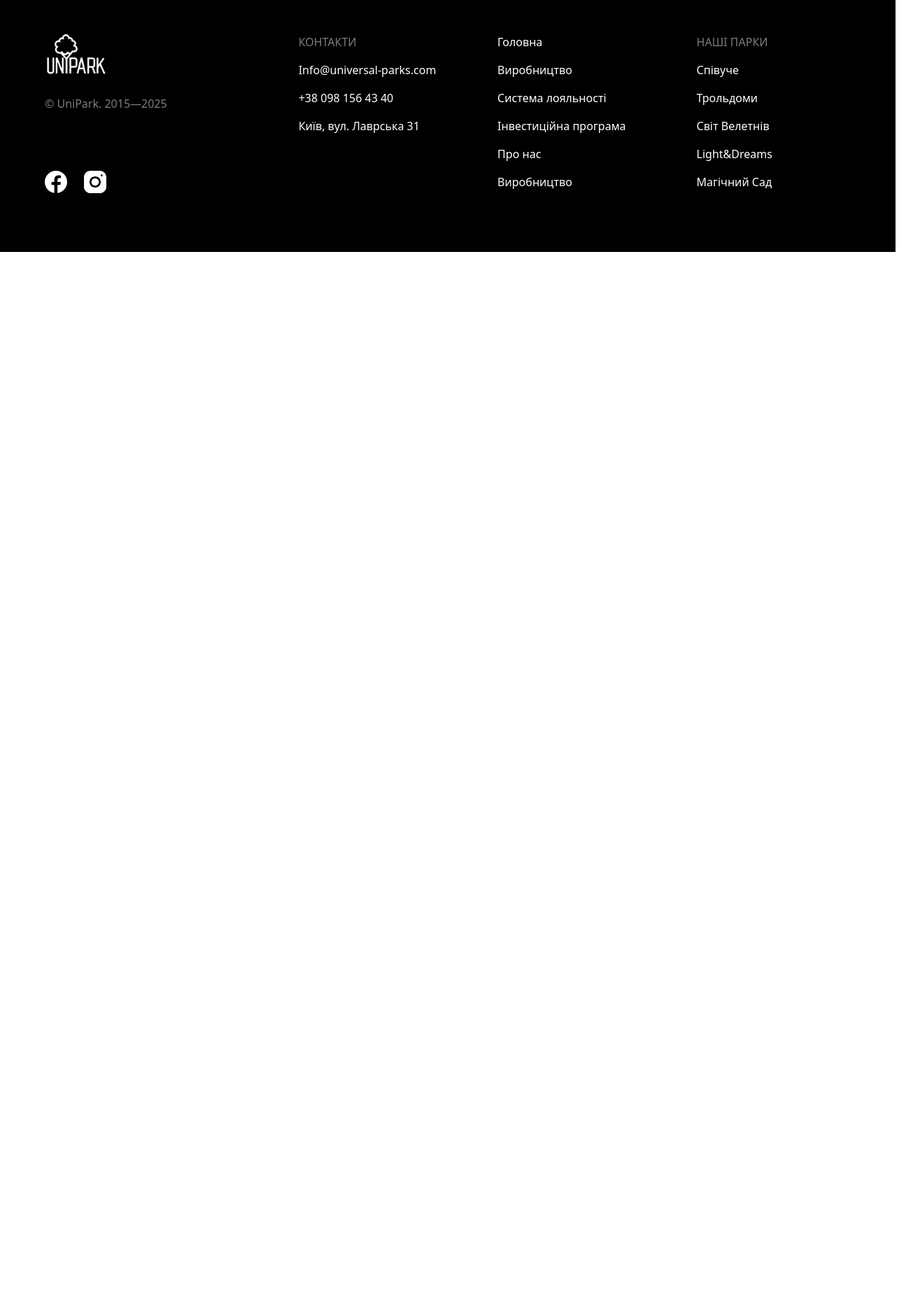
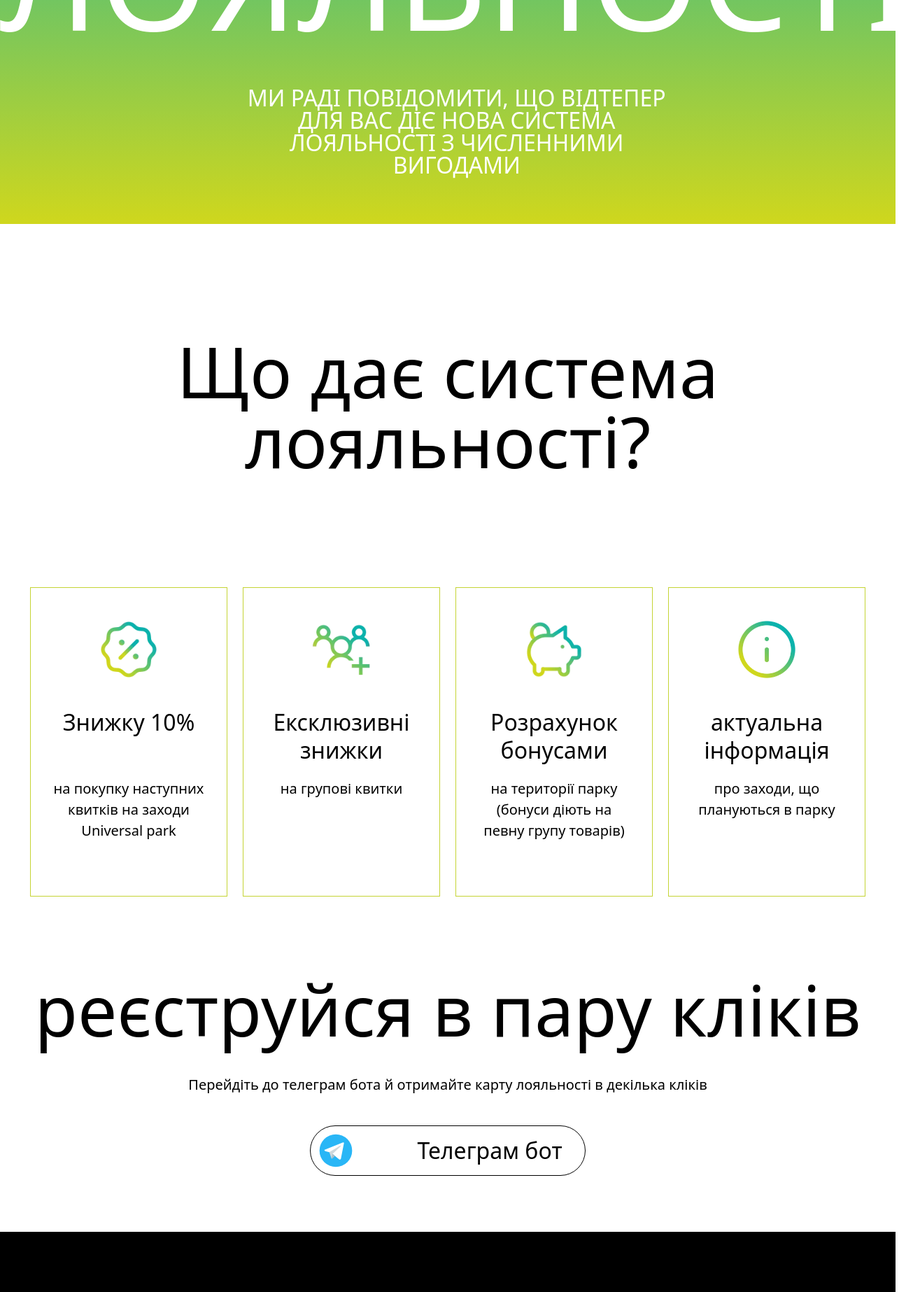
Before and after one commit to vadim4web/unipark-com-ua, a Vue app: page /discount in a window 1280 px wide. Shown: the part 440-2286 px from the top of the page at 70% size, 1305 px wide, since content can reach past the window. Before the commit the page ends 800 px from the top, so only its background shows below. Built offline with nearby package versions, Linux system fonts and the light colour scheme; no server answers.

Commit message:
discount is fortunately done relatively quick

```diff
--- a/src/components/LanguageToggler.vue
+++ b/src/components/LanguageToggler.vue
@@ -25,7 +25,7 @@ onMounted(async () => setLanguage(localStorage.getItem('lang') || (await getLang
       :key="index"
       @click="setLanguage(language)"
     >
-			<a role="button">
+			<a role="button" :class="{ selected : $i18n.locale === language }">
 				{{ language }}
 			</a>
     </li>
@@ -42,5 +42,9 @@ onMounted(async () => setLanguage(localStorage.getItem('lang') || (await getLang
 		border-left: 1px solid var(--text-color);
 		padding-inline: 0.33em;
 	}
+
+  .selected {
+    color: var(--link-color);
+  }
 }
 </style>
--- a/src/i18n/index.js
+++ b/src/i18n/index.js
@@ -21,17 +21,14 @@ const messages = {
 		toggleLangTip: 'Мова',
 
 		back: 'Повернутися',
-
 		contacts: 'КОНТАКТИ',
 		parks: 'НАШІ ПАРКИ',
 		address: 'Київ, вул. Лаврська 31',
 
 		invest_h3: 'Інвестиції в Юніверсал парк ЮА',
-
 		invest_top_left: 'про UNIVERSAL PARK',
 		invest_top_left_: 'у соціальних мережах',
 		invest_top_left_1: 'Адреса',
-
 		invest_top_right: 'Умови',
 		invest_top_right_: 'До 25% річних або індивідуальні умови в залежності від участі в проекті',
 		invest_top_right_1: 'Сума інвестицій',
@@ -41,22 +38,33 @@ const messages = {
 		invest_top_right_3: 'За рахунок чого будуть виплачуватися проценти',
 		invest_top_right_3_: 'Основний дохід компанії формується за рахунок вхідного квитка. Середня ціна квитка 225 грн з людини.',
 		invest_top_right_4: 'Кожен наш проект відвідує протягом року від 100 тисяч людей',
-
 		invest_mid_center: 'ФIНАНСОВа МОДЕЛь',
 		invest_mid_p1: 'вхiдний квиток',
 		invest_mid_p2: 'громадське харчування',
 		invest_mid_p3: 'сувенiрна продукцiя',
 		invest_mid_p4: 'спонсорськi пакети',
-
 		invest_stats: 'ПРИКЛАДИ ВIДВIДУВАНОСТI НАШИХ ПРОЄКТIВ',
 		invest_stats_upto: 'до',
 		invest_stats_peryear: 'в рік',
 		invest_stats_upto_: 'тисяч',
 		invest_stats_upto__: 'відвідувачів',
-
 		invest_CTA: 'є пропозиції? Звертайтеся!',
 		invest_CTA_mail: 'Твій email',
 		invest_CTA_send: 'ВІДПРАВИТИ',
+
+		discount_h3: 'Ми раді повідомити, що відтепер для Вас діє нова система лояльності з численними вигодами',
+		discount_mid_h3: 'Що дає система лояльності?',
+		discount_benefit_1: 'Знижку 10%',
+		discount_benefit_2: 'Ексклюзивні знижки',
+		discount_benefit_3: 'Розрахунок бонусами',
+		discount_benefit_4: 'актуальна інформація',
+		discount_benefit_1_: 'на покупку наступних квитків на заходи Universal park',
+		discount_benefit_2_: 'на групові квитки',
+		discount_benefit_3_: 'на території парку (бонуси діють на певну групу товарів)',
+		discount_benefit_4_: 'про заходи, що плануються в парку',
+		discount_CTA: 'реєструйся в пару кліків',
+		discount_CTA_: 'Перейдіть до телеграм бота й отримайте карту лояльності в декілька кліків',
+		discount_CTA_1: 'Телеграм бот',
 	},
 	en: {
 		main: 'Main',
@@ -71,51 +79,56 @@ const messages = {
 
 		production: 'Production',
 		invest: 'Investment Program',
-		discount: 'Loyalty Scheme',
+		discount: 'Loyalty System',
 		about: 'About Us',
 		toggleTheme_dark: 'To light theme',
 		toggleTheme_light: 'To dark theme',
 		toggleLangTip: 'Language',
-
 		back: 'Go back',
-
 		contacts: 'CONTACTS',
 		parks: 'OUR PARKS',
 		address: 'Kyiv, Lavrska St, 31',
 
 		invest_h3: 'Investments in Universal Park UA',
-
 		invest_top_left: 'about UNIVERSAL PARK',
 		invest_top_left_: 'on social networks',
 		invest_top_left_1: 'Address',
-
 		invest_top_right: 'Conditions',
 		invest_top_right_: 'Up to 25% per annum or individual conditions depending on participation in the project',
 		invest_top_right_1: 'Investment amount',
 		invest_top_right_1_: 'From $25,000',
 		invest_top_right_2: 'Guarantees',
 		invest_top_right_2_: 'We sign an investment agreement as well as a personal notarial agreement with the owner of the company',
-
 		invest_top_right_3: 'What will interest be paid for?',
 		invest_top_right_3_: 'The company\'s main income comes from admission tickets. The average ticket price is 225 UAH per person.',
 		invest_top_right_4: 'Each of our projects is visited by 100 thousand or more people per year',
-
 		invest_mid_center: 'FINANCIAL MODEL',
-
 		invest_mid_p1: 'entrance ticket',
 		invest_mid_p2: 'catering',
 		invest_mid_p3: 'souvenir products',
 		invest_mid_p4: 'sponsorship packages',
-
 		invest_stats: 'EXAMPLES OF THE VISIBILITY OF OUR PROJECTS',
 		invest_stats_upto: 'up to',
 		invest_stats_upto_: 'thousands',
 		invest_stats_upto__: 'of visitors',
 		invest_stats_peryear: 'per year',
-
 		invest_CTA: 'Have any suggestions? Contact us!',
 		invest_CTA_mail: 'Your email',
 		invest_CTA_send: 'SEND',
+
+		discount_h3: 'We are pleased to announce that from now on a new loyalty system with numerous benefits is available for you',
+		discount_mid_h3: 'What does the loyalty system provide?',
+		discount_benefit_1: '10% discount',
+		discount_benefit_2: 'Exclusive discounts',
+		discount_benefit_3: 'Payment with bonuses ',
+		discount_benefit_4: 'Up-to-date information',
+		discount_benefit_1_: 'for purchasing future tickets to Universal Park events',
+		discount_benefit_2_: 'for group tickets',
+		discount_benefit_3_: 'within the park (bonuses apply to a specific group of products)',
+		discount_benefit_4_: 'about upcoming events in the park',
+		discount_CTA: 'register in just a few clicks',
+		discount_CTA_: 'Go to the Telegram bot and get a loyalty card in just a few clicks',
+		discount_CTA_1: 'Telegram bot',
 	},
 }
 
--- a/src/views/DiscountPage.vue
+++ b/src/views/DiscountPage.vue
@@ -1,10 +1,95 @@
 <script setup>
+import DISCOUNT from '~/assets/icons/DISCOUNT.png'
+import EXTRA from '~/assets/icons/EXTRA.png'
+import BONUS from '~/assets/icons/BONUS.png'
+import INFO from '~/assets/icons/INFO.png'
+import telegram from '~/assets/icons/telegram.svg'
 </script>
 
 <template>
 	<main class="discount">
-		Discount
+		<section class="head w-full h-[42.5rem] grid grid-rows-2 justify-items-center text-center">
+			<h2 class="self-end text-[12.5rem] uppercase text-pro-bold leading-[69%] relative top-[3.5rem]">
+				{{ $t('discount').split(' ')[0] }}<br>
+				{{ $t('discount').split(' ')[1] }}
+			</h2>
+			<h3 class="self-start text-[2rem] uppercase relative top-[9rem] w-[36ch] leading-none">{{ $t('discount_h3') }}</h3>
+		</section>
+		<section class="main-info flex flex-col items-center">
+			<h3 class="text-pro-bold text-[6.25rem] w-[20ch] text-center leading-none">
+				{{ $t('discount_mid_h3') }}
+			</h3>
+			<div class="cards grid grid-cols-4 h-[37.5rem] gap-[1.5rem]">
+				<div class="card text-center grid grid-rows-[7rem_5rem_1fr] justify-items-center outline outline-(--accent) gap-[1.25rem]">
+					<img :src="DISCOUNT" alt="DISCOUNT">
+					<h4 class="text-pro-bold text-[2rem] leading-[125%]">{{ $t('discount_benefit_1') }}</h4>
+					<p class="text-[1.25rem]">{{ $t('discount_benefit_1_') }}</p>
+				</div>
+				<div class="card text-center grid grid-rows-[7rem_5rem_1fr] justify-items-center outline outline-(--accent) gap-[1.25rem]">
+					<img :src="EXTRA" alt="EXTRA">
+					<h4 class="text-pro-bold text-[2rem] leading-[125%]">{{ $t('discount_benefit_2') }}</h4>
+					<p class="text-[1.25rem]">{{ $t('discount_benefit_2_') }}</p>
+				</div>
+				<div class="card text-center grid grid-rows-[7rem_5rem_1fr] justify-items-center outline outline-(--accent) gap-[1.25rem]">
+					<img :src="BONUS" alt="BONUS">
+					<h4 class="text-pro-bold text-[2rem] leading-[125%]">{{ $t('discount_benefit_3') }}</h4>
+					<p class="text-[1.25rem]">{{ $t('discount_benefit_3_') }}</p>
+				</div>
+				<div class="card text-center grid grid-rows-[7rem_5rem_1fr] justify-items-center outline outline-(--accent) gap-[1.25rem]">
+					<img :src="INFO" alt="INFO">
+					<h4 class="text-pro-bold text-[2rem] leading-[125%]">{{ $t('discount_benefit_4') }}</h4>
+					<p class="text-[1.25rem]">{{ $t('discount_benefit_4_') }}</p>
+				</div>
+			</div>
+		</section>
+		<section class="call-to-action text-center flex flex-col items-center h-[30rem] gap-[3rem]">
+			<h3 class="text-pro-bold text-[6.25rem] leading-none">{{ $t('discount_CTA') }}</h3>
+			<p class="text-[1.25rem] leading-none">{{ $t('discount_CTA_') }}</p>
+			<a href="https://t.me/universal_park_bot" target="_blank" rel="noopener noreferrer" class="register-via-telegram flex items-center justify-between text-pro-bold rounded-full h-[4.5rem] text-[2rem] w-[21.5ch]">
+				<img :src="telegram" alt="telegram" class="w-[3.5rem] h-[3.5rem]">
+				{{ $t('discount_CTA_1') }}
+			</a>
+		</section>
 	</main>
 </template>
 
-<style lang="scss" scoped></style>
+<style lang="scss" scoped>
+.head {
+	background: var(--gradient-bg);
+	color: var(--bg-color);
+}
+
+.main-info,
+.main-info .cards {
+	padding-top: 10rem;
+}
+
+.main-info {
+	padding-inline: clamp(5.5vmin, 4rem, 3vmax);
+}
+
+.card {
+	padding-block: 2.5rem;
+	padding-inline: 2rem;
+}
+
+.card img {
+	width: 6rem;
+	height: 6rem;
+}
+
+.call-to-action {
+	padding-top: 7rem;
+}
+
+.register-via-telegram {
+	border: 1px solid var(--text-color);
+	padding: 0.5rem 2rem 0.5rem 0.5rem;
+	transition: border-color 0.25s, color 0.25s;
+}
+
+.register-via-telegram:hover,
+.register-via-telegram:active {
+	border-color: var(--link-color);
+}
+</style>
--- a/src/views/InvestPage.vue
+++ b/src/views/InvestPage.vue
@@ -1,5 +1,5 @@
 <script setup>
-import { ref, computed } from 'vue'
+import { ref } from 'vue'
 import emailjs from '@emailjs/browser'
 
 import TICKETS from '~/assets/icons/TICKETS.png'
@@ -13,10 +13,6 @@ const USER_KEY = import.meta.env.VITE_EMAILJS_USER_KEY
 
 const email = ref('')
 
-const emailSubjectQueryString = (() => `?subject=FEEDBACK REQUEST from ${email.value}!`)
-
-
-
 const submitForm = async () => {
 	const emailString = `${email.value}`
 
@@ -29,9 +25,7 @@ const submitForm = async () => {
 			SERVICE_ID,
 			TEMPLATE_ID,
 			templateParams,
-			{
-				publicKey: USER_KEY,
-			}
+			{	publicKey: USER_KEY	}
 		)
 		console.log('Email sent successfully!', response)
 	} catch (error) {
@@ -45,11 +39,11 @@ const submitForm = async () => {
 <template>
 	<main class="invest">
 		<section class="head w-full h-[42.5rem] grid grid-rows-2 justify-items-center">
-			<h2 class="self-end text-[12.5rem] uppercase text-pro-bold text-center leading-[69%]">
+			<h2 class="self-end text-[12.5rem] uppercase text-pro-bold text-center leading-[69%] relative top-[3.5rem]">
 				{{ $t('invest').split(' ')[0] }}<br>
 				{{ $t('invest').split(' ')[1] }}
 			</h2>
-			<h3 class="self-start text-[1.9rem] uppercase relative top-[5rem]">{{ $t('invest_h3') }}</h3>
+			<h3 class="self-start text-[2rem] uppercase relative top-[9rem] leading-none">{{ $t('invest_h3') }}</h3>
 		</section>
 
 		<section class="top grid grid-cols-[1fr_2fr]">
@@ -394,9 +388,6 @@ const submitForm = async () => {
 	padding: 0 !important;
 	line-height: 1rem !important;
 
-	* {
-	}
-
 	&:focus {
 		outline: none;
 		border: none none auto none;
@@ -415,5 +406,13 @@ const submitForm = async () => {
 .email-send {
 	font-size: 1.5rem !important;
 	border: 1px solid var(--text-color);
+	cursor: pointer;
+	transition: color 0.25s, border-color 0.25s;
+
+	&:hover,
+	&:active {
+		border-color: var(--link-color);
+		color: var(--link-color);
+	}
 }
 </style>
```
Also changed, not shown: src/assets/icons/telegram.svg (renamed from public/telegram.svg).
